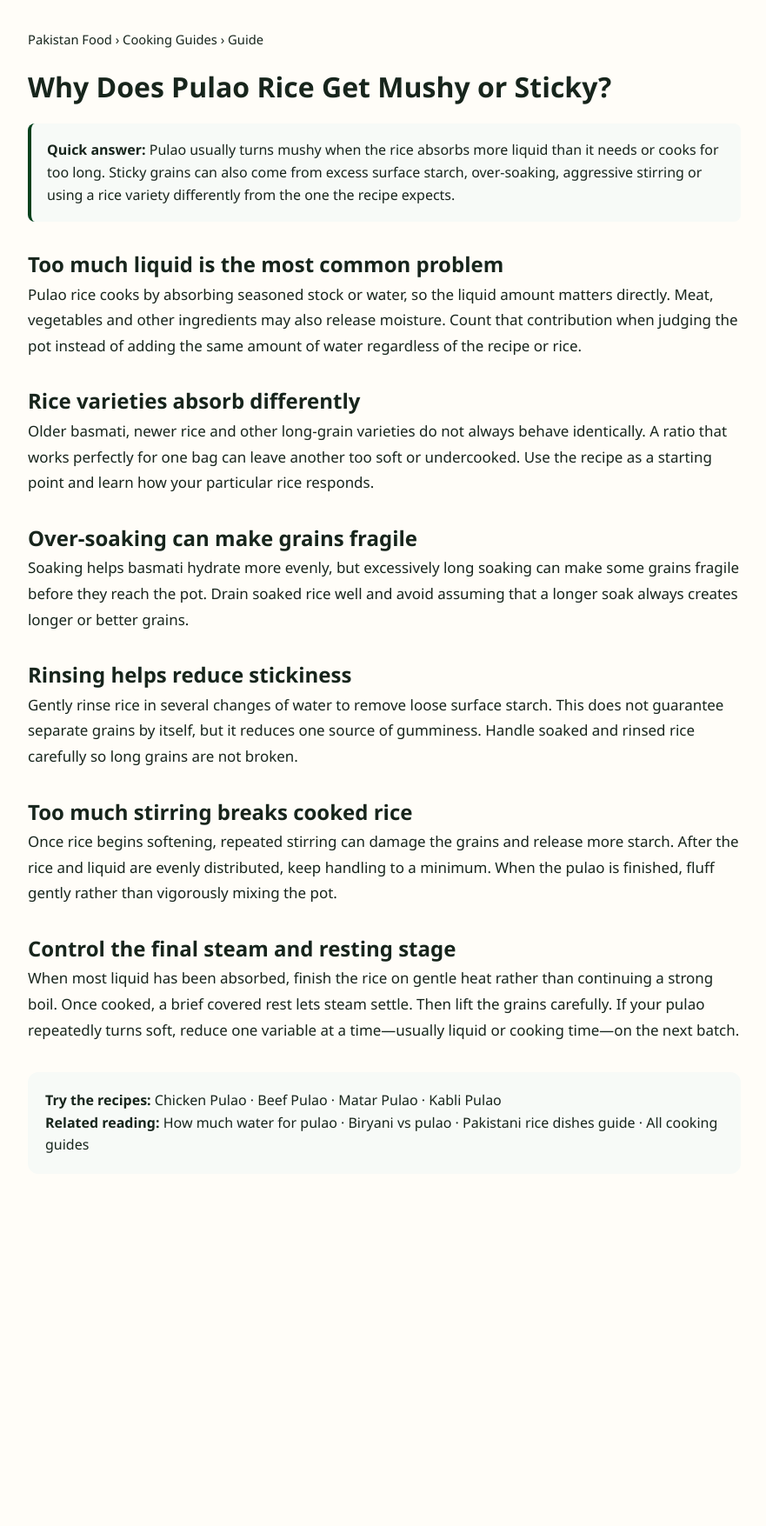
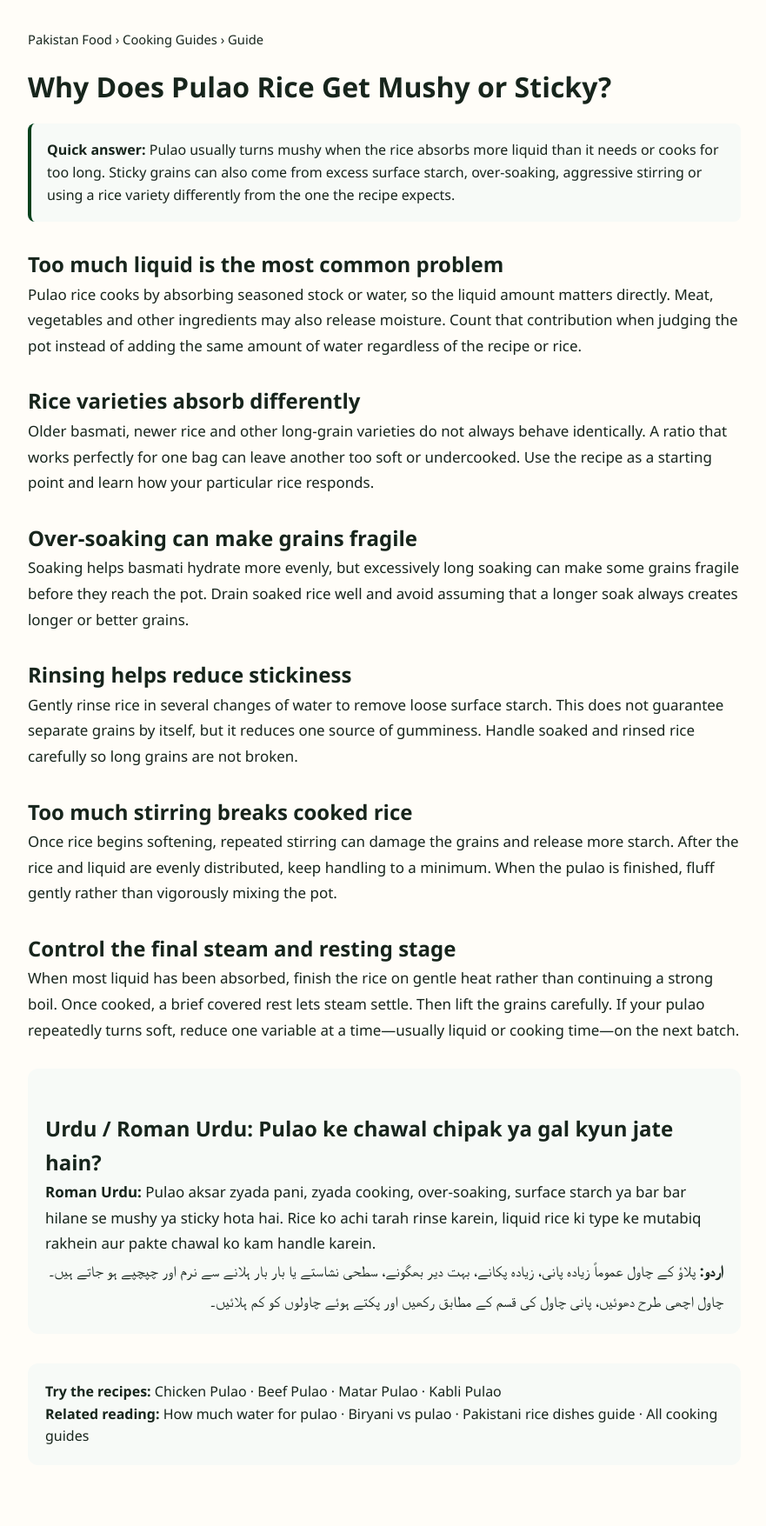
Before and after one commit to manazarali01-hub/pakistan-food, a Jekyll site: the page guides/why-pulao-rice-gets-mushy.html, which Jekyll copies as it is, in a window 1280 px wide. Shown: the whole page at 87% size, without its empty margins (198-1079 px from the left). Built offline with Jekyll 4.4.1, drawn with Linux system fonts in a browser that asks for light colours; before the commit the page ends 1420 px from its top, so only the background shows below that.

Commit message:
Add Urdu and Roman Urdu search coverage

```diff
--- a/guides/why-pulao-rice-gets-mushy.html
+++ b/guides/why-pulao-rice-gets-mushy.html
@@ -4,7 +4,7 @@
 <meta name="robots" content="index,follow,max-image-preview:large"><meta name="theme-color" content="#01411c">
 <link rel="canonical" href="https://pakistanfoodrecipes.top/guides/why-pulao-rice-gets-mushy.html"><link rel="stylesheet" href="../style.css"><link rel="stylesheet" href="../enhancements.css"><link rel="stylesheet" href="../premium.css">
 <script type="application/ld+json">{"@context":"https://schema.org","@type":"Article","headline":"Why Does Pulao Rice Get Mushy or Sticky?","description":"How excess liquid, soaking, stirring, rice type and cooking time affect separate pulao grains.","mainEntityOfPage":"https://pakistanfoodrecipes.top/guides/why-pulao-rice-gets-mushy.html","publisher":{"@type":"Organization","name":"Pakistan Food","url":"https://pakistanfoodrecipes.top/"}}</script>
-<style>.guide{max-width:860px;margin:0 auto;padding:34px 20px 70px}.guide h1{line-height:1.15}.quick{padding:18px;border-left:4px solid #01411c;background:#f7faf7;border-radius:8px;margin:24px 0}.guide p{font-size:1.06rem;line-height:1.75}.guide h2{margin-top:30px}.crumbs{font-size:.92rem;margin-bottom:24px}.guide-cta{margin-top:34px;padding:20px;background:#f7faf7;border-radius:12px}</style></head>
+<style>.guide{max-width:860px;margin:0 auto;padding:34px 20px 70px}.guide h1{line-height:1.15}.quick{padding:18px;border-left:4px solid #01411c;background:#f7faf7;border-radius:8px;margin:24px 0}.guide p{font-size:1.06rem;line-height:1.75}.guide h2{margin-top:30px}.crumbs{font-size:.92rem;margin-bottom:24px}.guide-cta{margin-top:34px;padding:20px;background:#f7faf7;border-radius:12px}.urdu-box{margin:30px 0;padding:20px;background:#f7faf7;border-radius:12px}.urdu-box [lang="ur"]{font-size:1.08rem;line-height:2;text-align:right;direction:rtl}</style></head>
 <body><main class="guide"><div class="crumbs"><a href="../">Pakistan Food</a> › <a href="./">Cooking Guides</a> › Guide</div><h1>Why Does Pulao Rice Get Mushy or Sticky?</h1><div class="quick"><strong>Quick answer:</strong> Pulao usually turns mushy when the rice absorbs more liquid than it needs or cooks for too long. Sticky grains can also come from excess surface starch, over-soaking, aggressive stirring or using a rice variety differently from the one the recipe expects.</div>
 <h2>Too much liquid is the most common problem</h2><p>Pulao rice cooks by absorbing seasoned stock or water, so the liquid amount matters directly. Meat, vegetables and other ingredients may also release moisture. Count that contribution when judging the pot instead of adding the same amount of water regardless of the recipe or rice.</p>
 <h2>Rice varieties absorb differently</h2><p>Older basmati, newer rice and other long-grain varieties do not always behave identically. A ratio that works perfectly for one bag can leave another too soft or undercooked. Use the recipe as a starting point and learn how your particular rice responds.</p>
@@ -12,4 +12,5 @@
 <h2>Rinsing helps reduce stickiness</h2><p>Gently rinse rice in several changes of water to remove loose surface starch. This does not guarantee separate grains by itself, but it reduces one source of gumminess. Handle soaked and rinsed rice carefully so long grains are not broken.</p>
 <h2>Too much stirring breaks cooked rice</h2><p>Once rice begins softening, repeated stirring can damage the grains and release more starch. After the rice and liquid are evenly distributed, keep handling to a minimum. When the pulao is finished, fluff gently rather than vigorously mixing the pot.</p>
 <h2>Control the final steam and resting stage</h2><p>When most liquid has been absorbed, finish the rice on gentle heat rather than continuing a strong boil. Once cooked, a brief covered rest lets steam settle. Then lift the grains carefully. If your pulao repeatedly turns soft, reduce one variable at a time—usually liquid or cooking time—on the next batch.</p>
+<section class="urdu-box"><h2>Urdu / Roman Urdu: Pulao ke chawal chipak ya gal kyun jate hain?</h2><p><strong>Roman Urdu:</strong> Pulao aksar zyada pani, zyada cooking, over-soaking, surface starch ya bar bar hilane se mushy ya sticky hota hai. Rice ko achi tarah rinse karein, liquid rice ki type ke mutabiq rakhein aur pakte chawal ko kam handle karein.</p><p lang="ur"><strong>اردو:</strong> پلاؤ کے چاول عموماً زیادہ پانی، زیادہ پکانے، بہت دیر بھگونے، سطحی نشاستے یا بار بار ہلانے سے نرم اور چپچپے ہو جاتے ہیں۔ چاول اچھی طرح دھوئیں، پانی چاول کی قسم کے مطابق رکھیں اور پکتے ہوئے چاولوں کو کم ہلائیں۔</p></section>
 <div class="guide-cta"><strong>Try the recipes:</strong> <a href="../recipes/chicken-pulao.html">Chicken Pulao</a> · <a href="../recipes/beef-pulao.html">Beef Pulao</a> · <a href="../recipes/matar-pulao.html">Matar Pulao</a> · <a href="../recipes/kabli-pulao.html">Kabli Pulao</a><br><strong>Related reading:</strong> <a href="how-much-water-for-pulao.html">How much water for pulao</a> · <a href="biryani-vs-pulao.html">Biryani vs pulao</a> · <a href="pakistani-rice-dishes-guide.html">Pakistani rice dishes guide</a> · <a href="./">All cooking guides</a></div></main></body></html>
```
